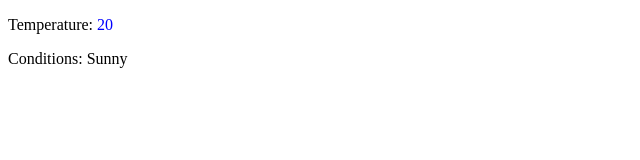
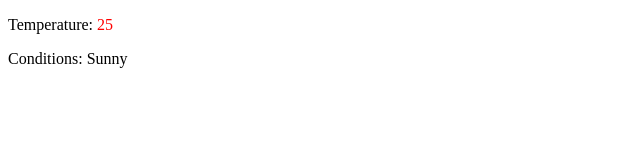
Before and after one commit to acciojob/conditional-weather-report-The-jalmejay, a React app: page / in a window 1280 px wide. Shown: the top 160 px of the page, without its empty margins (0-640 px from the left). Built offline with nearby package versions, Linux system fonts and the light colour scheme.

Commit message:
Update App.js

```diff
--- a/src/components/App.js
+++ b/src/components/App.js
@@ -9,7 +9,7 @@ const App = () => {
     conditions:""
   });
   useEffect(()=>{
-    setWeather({temperature:20,conditions:"Sunny"});
+    setWeather({temperature:25,conditions:"Sunny"});
   },[])
   return (
     <div>
```
